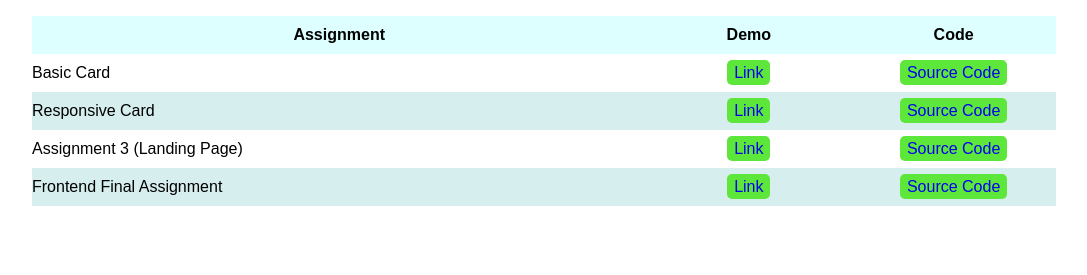
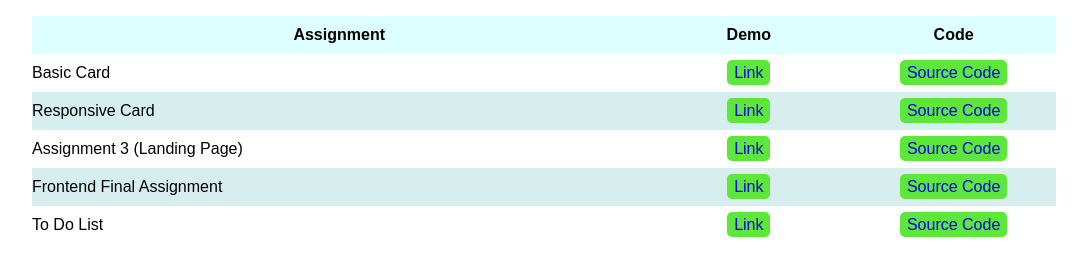
Before and after one commit to suprim-shrestha/suprim-shrestha.github.io, a plain HTML site: page index.html in a window 1280 px wide. Shown: the part 93-368 px from the top of the page, without its empty margins (96-1183 px from the left). Drawn offline with Linux system fonts and the light colour scheme.

Commit message:
Add to do list assignment to list

```diff
--- a/index.html
+++ b/index.html
@@ -66,6 +66,17 @@
             >
           </td>
         </tr>
+        <tr>
+          <td>To Do List</td>
+          <td class="with-link">
+            <a href="https://suprim-shrestha.github.io/TODO-list/">Link</a>
+          </td>
+          <td class="with-link">
+            <a href="https://github.com/suprim-shrestha/TODO-list"
+              >Source Code</a
+            >
+          </td>
+        </tr>
       </table>
     </div>
   </body>
```
